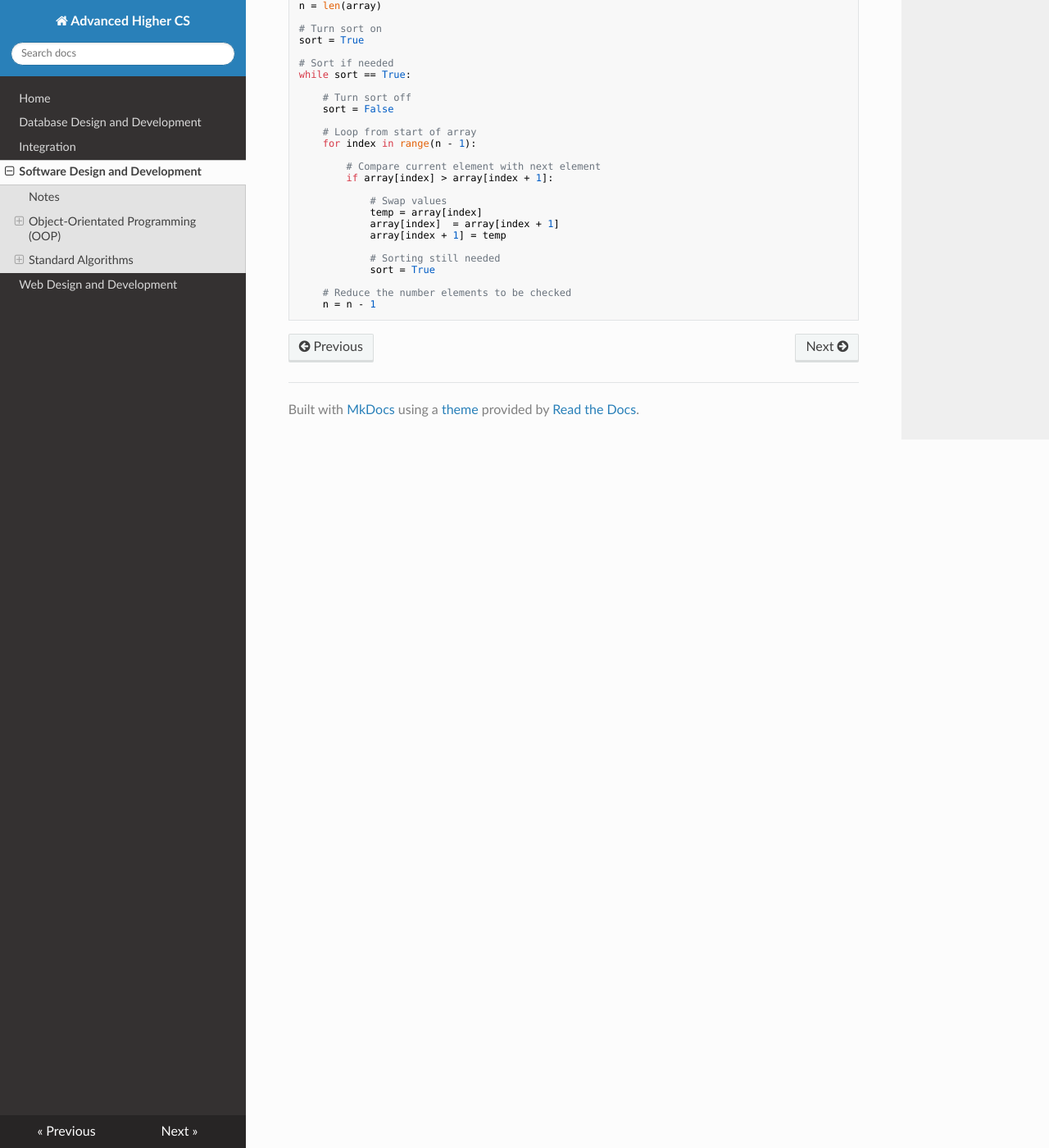
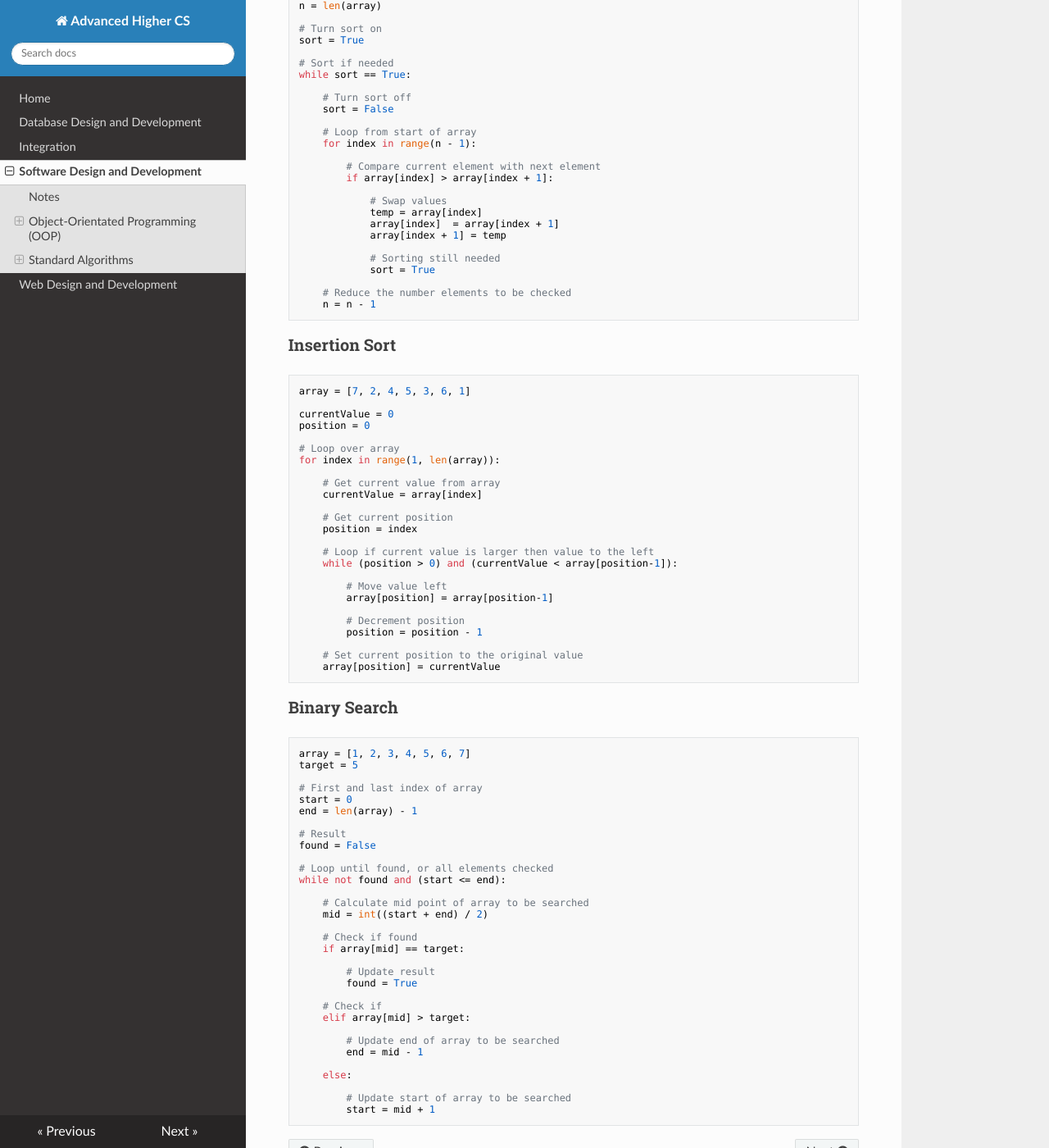
Before and after one commit to MrFriendCS/AH-CS, an MkDocs documentation site: the page built from docs/AH-CS-SDD.md, in a window 1280 px wide and 1400 px high, scrolled down 2094 px. Shown: the whole window at 82% size. Built offline with MkDocs 1.6.1, drawn with Linux system fonts in a browser that asks for light colours; nearby versions of some CDN libraries.

Commit message:
Update AH-CS-SDD.md

````diff
--- a/docs/AH-CS-SDD.md
+++ b/docs/AH-CS-SDD.md
@@ -103,6 +103,7 @@ print(newPupil.getAge())
 
 ## Standard Algorithms
 
+
 ### Bubble Sort
 
 ``` python
@@ -137,3 +138,72 @@ while sort == True:
     # Reduce the number elements to be checked
     n = n - 1
 ```
+
+
+### Insertion Sort
+
+``` Python
+array = [7, 2, 4, 5, 3, 6, 1]
+
+currentValue = 0
+position = 0
+
+# Loop over array
+for index in range(1, len(array)):
+
+    # Get current value from array
+    currentValue = array[index]
+
+    # Get current position
+    position = index
+
+    # Loop if current value is larger then value to the left
+    while (position > 0) and (currentValue < array[position-1]):
+
+        # Move value left
+        array[position] = array[position-1]
+
+        # Decrement position
+        position = position - 1
+
+    # Set current position to the original value
+    array[position] = currentValue
+```
+
+
+### Binary Search
+
+``` Python
+array = [1, 2, 3, 4, 5, 6, 7]
+target = 5
+
+# First and last index of array
+start = 0
+end = len(array) - 1
+
+# Result
+found = False
+
+# Loop until found, or all elements checked
+while not found and (start <= end):
+
+    # Calculate mid point of array to be searched
+    mid = int((start + end) / 2)
+
+    # Check if found
+    if array[mid] == target:
+
+        # Update result
+        found = True
+
+    # Check if
+    elif array[mid] > target:
+
+        # Update end of array to be searched
+        end = mid - 1
+
+    else:
+
+        # Update start of array to be searched
+        start = mid + 1
+```
````
